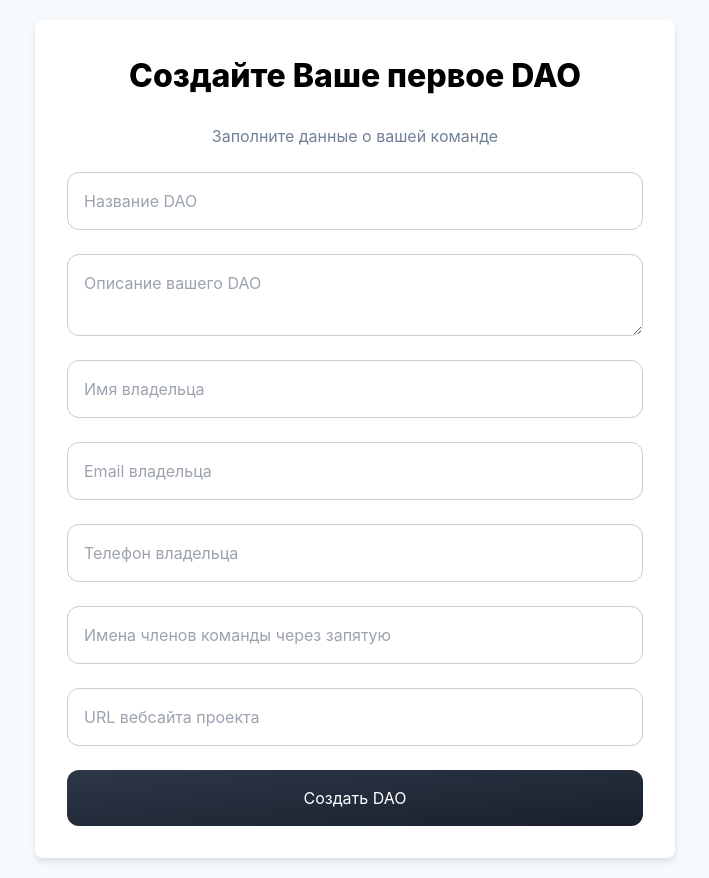
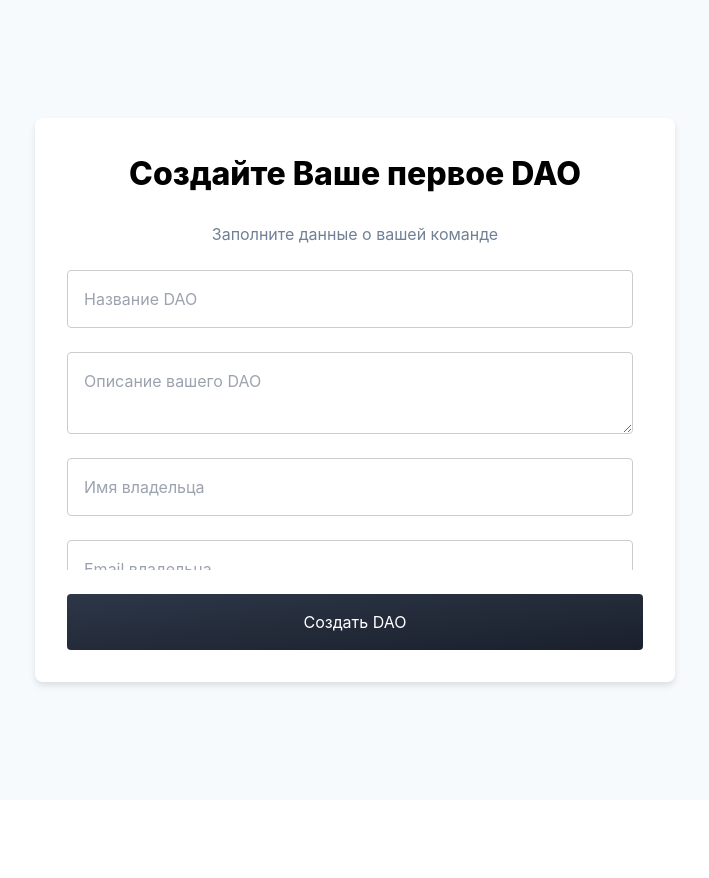
Before and after one commit to GODAOSOFTWARE/front-end, a React (Create React App) app: page /createDAO in a window 1280 px wide. Shown: the whole page, without its empty margins (285-994 px from the left). After the commit the page ends 800 px from the top, so only its background shows below. Built offline with nearby package versions, Linux system fonts and the light colour scheme; what @web3modal/wagmi, wagmi would draw is missing.

Commit message:
Стилизация интерфейса

```diff
--- a/src/pages/CreateDAO.css
+++ b/src/pages/CreateDAO.css
@@ -4,7 +4,7 @@
     align-items: center;
     min-height: 100vh;
     background-color: #f7fafc;
-    padding: 20px; /* Добавлен отступ */
+    padding: 20px;
 }
 
 .create-dao-card {
@@ -13,8 +13,14 @@
     border-radius: 0.5rem;
     padding: 2rem;
     width: 100%;
-    max-width: 40rem; /* Увеличена максимальная ширина */
+    max-width: 40rem;
     margin: 0 1rem;
+}
+
+.create-dao-form-container {
+    max-height: 300px; /* Фиксированная высота для прокрутки */
+    overflow-y: auto; /* Вертикальная прокрутка */
+    padding-right: 10px; /* Отступ справа для удобной прокрутки */
 }
 
 .create-dao-form {
@@ -24,33 +30,35 @@
 
 .create-dao-form input,
 .create-dao-form textarea {
-    margin-bottom: 1.5rem; /* Увеличен отступ между элементами */
-    padding: 1rem; /* Увеличен внутренний отступ */
+    margin-bottom: 1.5rem;
+    padding: 1rem;
     border: 1px solid #ccc;
-    border-radius: 12px;
+    border-radius: 0.25rem;
     font-size: 1rem;
 }
 
-.create-dao-form button {
-    padding: 1rem; /* Увеличен внутренний отступ */
+.create-dao-button {
+    padding: 1rem;
     background: linear-gradient(to bottom right, #2d3748, #1a202c);
     color: white;
     border: none;
-    border-radius: 12px;
+    border-radius: 0.25rem;
     cursor: pointer;
     font-size: 1rem;
-    transition: background 0.3s ease; /* Добавлен эффект перехода */
+    transition: background 0.3s ease;
+    width: 100%;
+    margin-top: 1.5rem; /* Отступ сверху */
 }
 
-.create-dao-form button:hover {
+.create-dao-button:hover {
     background: #F0B90B;
     color: black;
 }
 
 .create-dao-card h1 {
     text-align: center;
-    margin-bottom: 1.5rem; /* Увеличен отступ */
-    font-size: 2rem; /* Увеличен размер шрифта */
+    margin-bottom: 1.5rem;
+    font-size: 2rem;
     font-weight: 800;
 }
 
--- a/src/pages/CreateDAO.js
+++ b/src/pages/CreateDAO.js
@@ -31,6 +31,7 @@ const CreateDAO = () => {
             <div className="create-dao-card">
                 <h1>Создайте Ваше первое DAO</h1>
                 <h2>Заполните данные о вашей команде</h2>
+                <div className="create-dao-form-container">
                     <form className="create-dao-form" onSubmit={handleSubmit}>
                         <input
                             type="text"
@@ -87,8 +88,9 @@ const CreateDAO = () => {
                             onChange={handleChange}
                             required
                         />
-                    <button type="submit">Создать DAO</button>
                     </form>
+                </div>
+                <button className="create-dao-button" type="submit">Создать DAO</button>
             </div>
         </div>
     );
```
Lines whose indentation alone changed are shown as unchanged.
